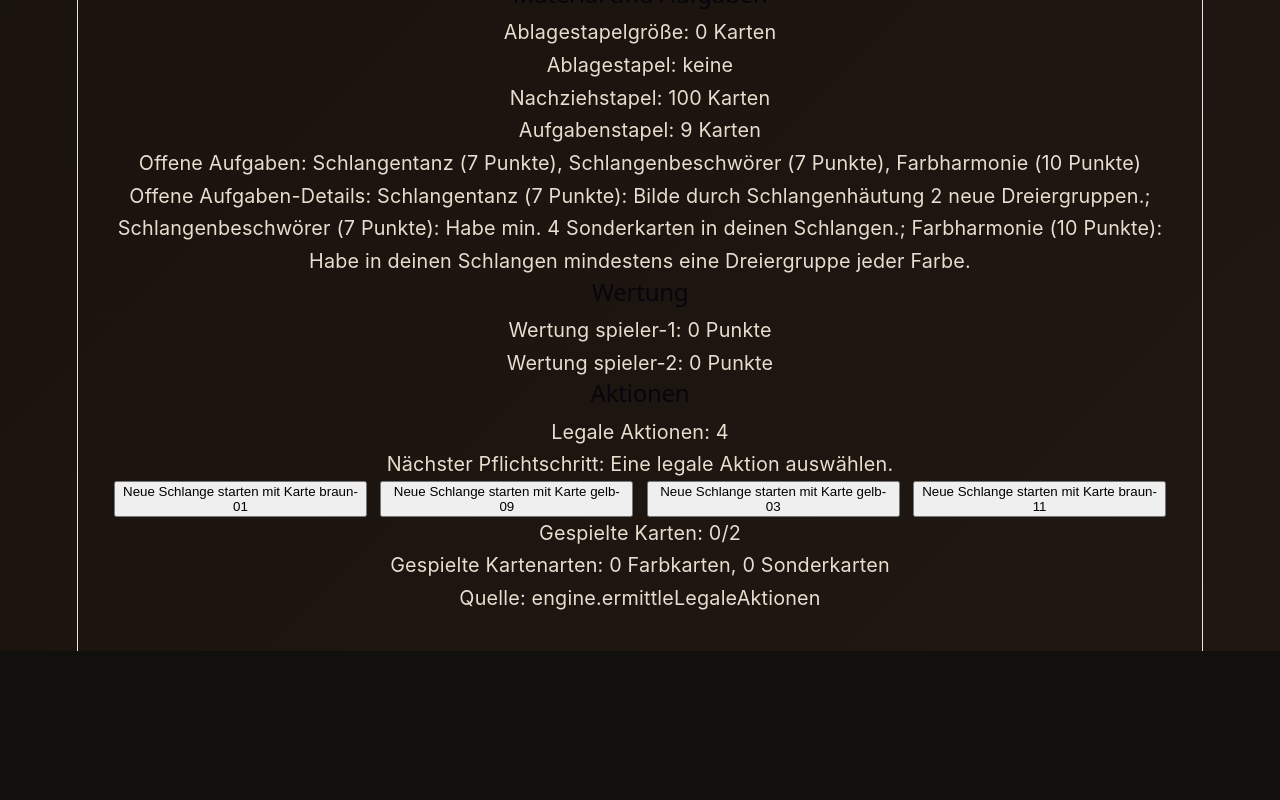
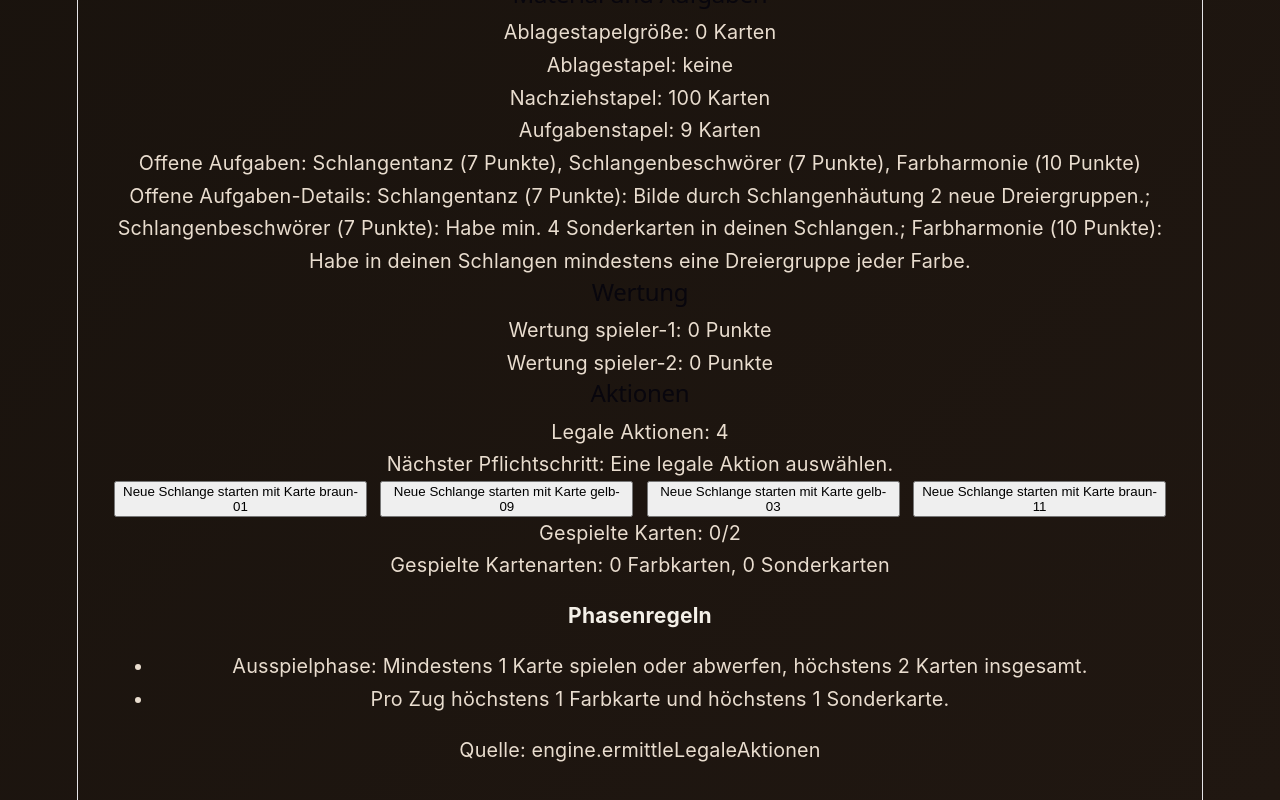
Before and after one commit to hanno79/schlangentanz-v2, a React (Vite) app: page / in a window 1280 px wide. Shown: the part 1464-2264 px from the top of the page. Before the commit the page ends 2115 px from the top, so only its background shows below. Built offline with nearby package versions, Linux system fonts and the light colour scheme.

Commit message:
R62: Phasenregeln im Aktionsbereich anzeigen

```diff
--- a/src/App.tsx
+++ b/src/App.tsx
@@ -10,6 +10,7 @@ import {
   beendeZug,
   werfeUeberzaehligeHandkartenAb,
   HANDKARTENLIMIT,
+  MINDESTHANDKARTEN,
   MAX_KARTEN_PRO_ZUG,
   berechneSpielzustandGesamtwertung,
   berechneGewinner,
@@ -67,6 +68,26 @@ function naechsterPflichtschrittLabel(zustand: Spielzustand, legaleAktionen: Spi
   if (zustand.zugphase === 'Nachziehphase') return 'Ausspielphase starten.'
   if (legaleAktionen.length > 0) return 'Eine legale Aktion auswählen.'
   return 'Keine Aktion verfügbar.'
+}
+
+function phasenregeln(zugphase: Spielzustand['zugphase'], ueberhand: number): string[] {
+  switch (zugphase) {
+    case 'Nachziehphase':
+      return [`Nachziehphase: Auf ${MINDESTHANDKARTEN} Handkarten nachziehen, falls unter ${MINDESTHANDKARTEN} und der Stapel noch Karten hat.`]
+    case 'Ausspielphase':
+      return [
+        `Ausspielphase: Mindestens 1 Karte spielen oder abwerfen, höchstens ${MAX_KARTEN_PRO_ZUG} Karten insgesamt.`,
+        'Pro Zug höchstens 1 Farbkarte und höchstens 1 Sonderkarte.',
+      ]
+    case 'Aufgabenpruefung':
+      return ['Aufgabenprüfung: Offene und geheime Aufgaben prüfen.']
+    case 'Zugabschluss':
+      return ueberhand > 0
+        ? ['Zugabschluss: Zuerst überzählige Karten abwerfen, dann Zug beenden.']
+        : ['Zugabschluss: Zug beenden und Spielerwechsel durchführen.']
+    case 'Spielende':
+      return ['Spielende: Keine weiteren Aktionen.']
+  }
 }
 
 interface AppProps {
@@ -322,6 +343,14 @@ function App({ initialZustand }: AppProps) {
               {legaleAktionen.length === 0 && <p>Keine weiteren legalen Aktionen.</p>}
             </>
           )}
+          <section aria-label="Phasenregeln">
+            <h3>Phasenregeln</h3>
+            <ul>
+              {phasenregeln(zustand.zugphase, ueberhand).map(regel => (
+                <li key={regel}>{regel}</li>
+              ))}
+            </ul>
+          </section>
           <p>Quelle: engine.ermittleLegaleAktionen</p>
         </section>
       </section>
```
Also changed, not shown: 4 other files (tests, documents, lock files or other folders).
